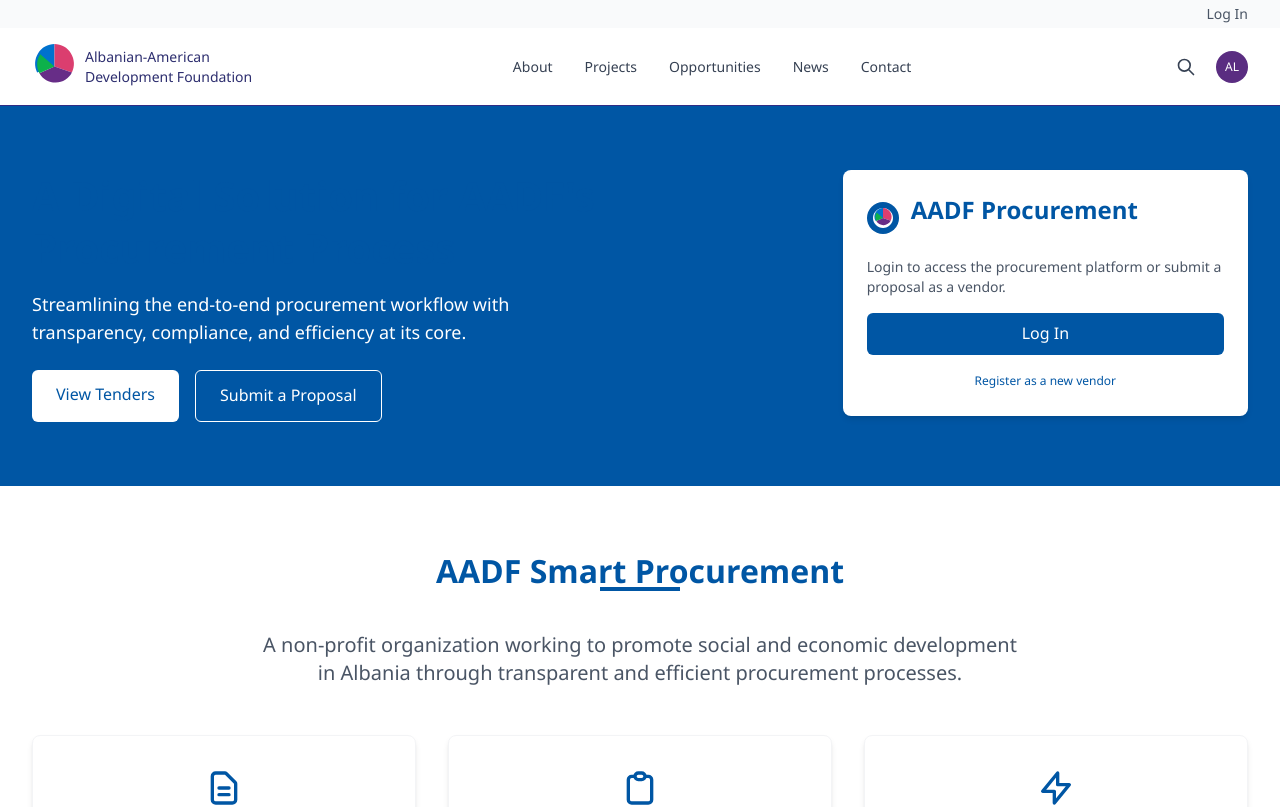
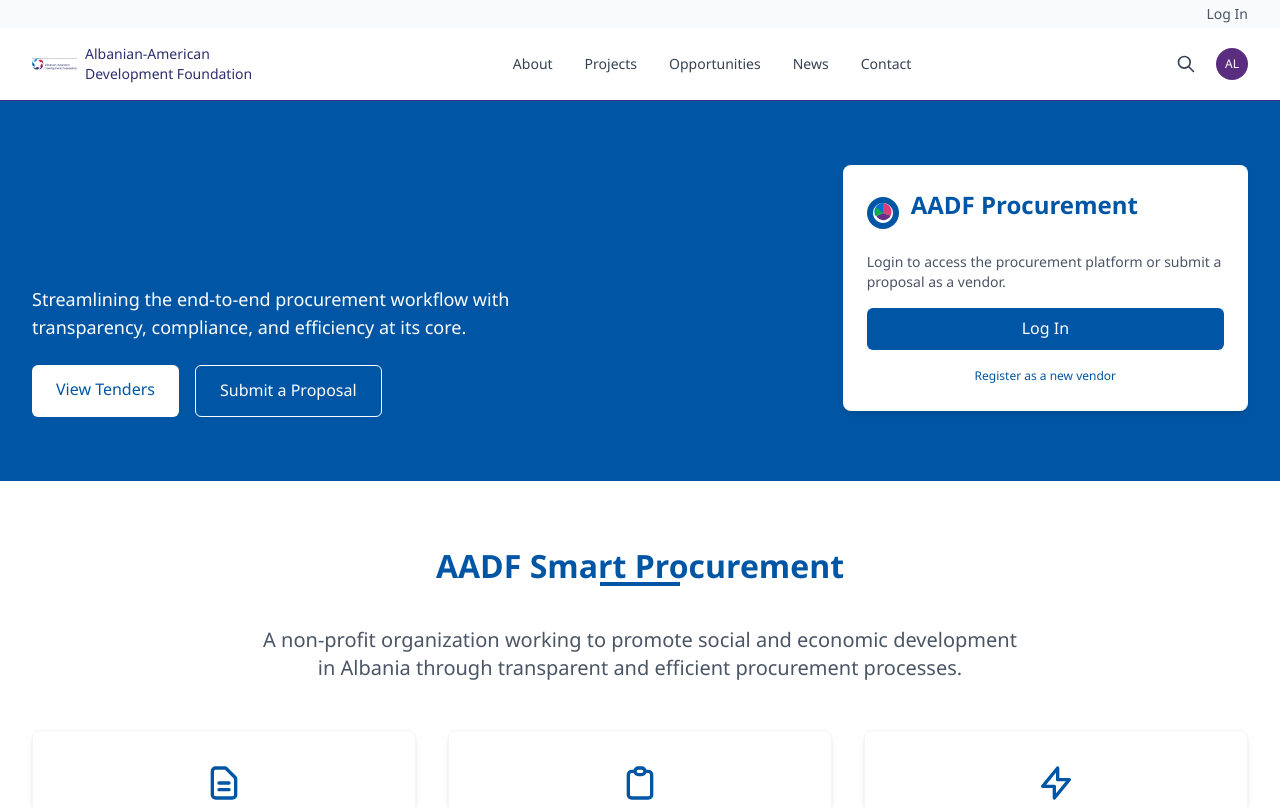
Before and after one commit to gasolineeater/hackathon1_aadf, a Next.js app in the folder procurement-platform/: page / in a window 1280 px wide. Shown: the top 807 px of the page. Built offline with nearby package versions, Linux system fonts and the light colour scheme.

Commit message:
Add: Update logo display with transparent background and configure favicon

```diff
--- a/procurement-platform/src/app/components/AnimatedFooter.tsx
+++ b/procurement-platform/src/app/components/AnimatedFooter.tsx
@@ -2,6 +2,7 @@
 
 import Link from 'next/link';
 import { motion } from 'framer-motion';
+import Image from 'next/image';
 
 export default function AnimatedFooter() {
   const fadeInUpVariants = {
@@ -109,8 +110,14 @@
             variants={fadeInUpVariants}
           >
             <div className="flex items-center space-x-2 mb-4">
-              <div className="w-10 h-10 bg-white rounded-full flex items-center justify-center text-[#0056a4] font-bold">
-                A
+              <div className="w-10 h-10 bg-white rounded-full flex items-center justify-center">
+                <Image
+                  src="/images/aadf-logo.png"
+                  alt="AADF Logo"
+                  width={40}
+                  height={40}
+                  className="rounded-full"
+                />
               </div>
               <span className="text-xl font-bold text-white">
                 AADF
--- a/procurement-platform/src/app/components/AnimatedNavbar.tsx
+++ b/procurement-platform/src/app/components/AnimatedNavbar.tsx
@@ -97,19 +97,13 @@
             <Link href="/" className="flex items-center">
               <div className="flex items-center">
                 <div className="mr-2">
-                  <svg width="45" height="45" viewBox="0 0 45 45" fill="none" xmlns="http://www.w3.org/2000/svg">
-                    <path d="M22.5 0C10.0736 0 0 10.0736 0 22.5C0 34.9264 10.0736 45 22.5 45C34.9264 45 45 34.9264 45 22.5C45 10.0736 34.9264 0 22.5 0Z" fill="white"/>
-                    <path d="M22.5 3.75C12.1447 3.75 3.75 12.1447 3.75 22.5C3.75 32.8553 12.1447 41.25 22.5 41.25C32.8553 41.25 41.25 32.8553 41.25 22.5C41.25 12.1447 32.8553 3.75 22.5 3.75Z" fill="white"/>
-                    <path d="M22.5 7.5C14.2157 7.5 7.5 14.2157 7.5 22.5C7.5 30.7843 14.2157 37.5 22.5 37.5C30.7843 37.5 37.5 30.7843 37.5 22.5C37.5 14.2157 30.7843 7.5 22.5 7.5Z" fill="white"/>
-                    <path d="M22.5 11.25C16.2868 11.25 11.25 16.2868 11.25 22.5C11.25 28.7132 16.2868 33.75 22.5 33.75C28.7132 33.75 33.75 28.7132 33.75 22.5C33.75 16.2868 28.7132 11.25 22.5 11.25Z" fill="white"/>
-                    <path d="M22.5 15C18.3579 15 15 18.3579 15 22.5C15 26.6421 18.3579 30 22.5 30C26.6421 30 30 26.6421 30 22.5C30 18.3579 26.6421 15 22.5 15Z" fill="white"/>
-                    <path d="M22.5 18.75C20.4289 18.75 18.75 20.4289 18.75 22.5C18.75 24.5711 20.4289 26.25 22.5 26.25C24.5711 26.25 26.25 24.5711 26.25 22.5C26.25 20.4289 24.5711 18.75 22.5 18.75Z" fill="white"/>
-                    <path d="M22.5 22.5C22.5 22.5 22.5 22.5 22.5 22.5C22.5 22.5 22.5 22.5 22.5 22.5Z" fill="white"/>
-                    <path d="M22.5 0C19.1842 0 15.9366 0.879735 13.0554 2.53237C10.1742 4.18501 7.7519 6.55032 6.00962 9.40061C4.26734 12.2509 3.26696 15.4913 3.1084 18.8354C2.94983 22.1795 3.63783 25.5005 5.11286 28.4662L22.5 22.5L22.5 0Z" fill="#0072CE"/>
-                    <path d="M22.5 0C25.8158 0 29.0634 0.879735 31.9446 2.53237C34.8258 4.18501 37.2481 6.55032 38.9904 9.40061C40.7327 12.2509 41.733 15.4913 41.8916 18.8354C42.0502 22.1795 41.3622 25.5005 39.8871 28.4662L22.5 22.5L22.5 0Z" fill="#DB3E6F"/>
-                    <path d="M39.8871 28.4662C38.4121 31.4319 36.1324 33.9358 33.3031 35.7134C30.4738 37.4909 27.1926 38.4699 23.8406 38.5457C20.4886 38.6215 17.1663 37.7913 14.2611 36.1382C11.3558 34.4851 8.9696 32.0848 7.37134 29.1848L22.5 22.5L39.8871 28.4662Z" fill="#672D87"/>
-                    <path d="M7.37135 29.1848C5.77309 26.2848 5.00291 22.9566 5.1488 19.6066C5.29469 16.2566 6.35078 13.0275 8.20991 10.2731L22.5 22.5L7.37135 29.1848Z" fill="#0DB14B"/>
-                  </svg>
+                  <Image
+                    src="/images/aadf-logo.png"
+                    alt="AADF Logo"
+                    width={45}
+                    height={45}
+                    style={{ objectFit: 'contain' }}
+                  />
                 </div>
                 <div>
                   <div className="text-[#2D2E6F] text-sm font-medium">Albanian-American</div>
@@ -133,7 +127,7 @@
                 { href: '/opportunities', label: 'Opportunities' },
                 { href: '/news', label: 'News' },
                 { href: '/contact', label: 'Contact' }
-              ].map((link, i) => (
+              ].map((link) => (
                 <motion.div key={link.href} variants={itemVariants}>
                   <Link
                     href={link.href}
--- a/procurement-platform/src/app/components/Navbar.tsx
+++ b/procurement-platform/src/app/components/Navbar.tsx
@@ -20,19 +20,13 @@
           <Link href="/" className="flex items-center">
             <div className="flex items-center">
               <div className="mr-2">
-                <svg width="45" height="45" viewBox="0 0 45 45" fill="none" xmlns="http://www.w3.org/2000/svg">
-                  <path d="M22.5 0C10.0736 0 0 10.0736 0 22.5C0 34.9264 10.0736 45 22.5 45C34.9264 45 45 34.9264 45 22.5C45 10.0736 34.9264 0 22.5 0Z" fill="white"/>
-                  <path d="M22.5 3.75C12.1447 3.75 3.75 12.1447 3.75 22.5C3.75 32.8553 12.1447 41.25 22.5 41.25C32.8553 41.25 41.25 32.8553 41.25 22.5C41.25 12.1447 32.8553 3.75 22.5 3.75Z" fill="white"/>
-                  <path d="M22.5 7.5C14.2157 7.5 7.5 14.2157 7.5 22.5C7.5 30.7843 14.2157 37.5 22.5 37.5C30.7843 37.5 37.5 30.7843 37.5 22.5C37.5 14.2157 30.7843 7.5 22.5 7.5Z" fill="white"/>
-                  <path d="M22.5 11.25C16.2868 11.25 11.25 16.2868 11.25 22.5C11.25 28.7132 16.2868 33.75 22.5 33.75C28.7132 33.75 33.75 28.7132 33.75 22.5C33.75 16.2868 28.7132 11.25 22.5 11.25Z" fill="white"/>
-                  <path d="M22.5 15C18.3579 15 15 18.3579 15 22.5C15 26.6421 18.3579 30 22.5 30C26.6421 30 30 26.6421 30 22.5C30 18.3579 26.6421 15 22.5 15Z" fill="white"/>
-                  <path d="M22.5 18.75C20.4289 18.75 18.75 20.4289 18.75 22.5C18.75 24.5711 20.4289 26.25 22.5 26.25C24.5711 26.25 26.25 24.5711 26.25 22.5C26.25 20.4289 24.5711 18.75 22.5 18.75Z" fill="white"/>
-                  <path d="M22.5 22.5C22.5 22.5 22.5 22.5 22.5 22.5C22.5 22.5 22.5 22.5 22.5 22.5Z" fill="white"/>
-                  <path d="M22.5 0C19.1842 0 15.9366 0.879735 13.0554 2.53237C10.1742 4.18501 7.7519 6.55032 6.00962 9.40061C4.26734 12.2509 3.26696 15.4913 3.1084 18.8354C2.94983 22.1795 3.63783 25.5005 5.11286 28.4662L22.5 22.5L22.5 0Z" fill="#0072CE"/>
-                  <path d="M22.5 0C25.8158 0 29.0634 0.879735 31.9446 2.53237C34.8258 4.18501 37.2481 6.55032 38.9904 9.40061C40.7327 12.2509 41.733 15.4913 41.8916 18.8354C42.0502 22.1795 41.3622 25.5005 39.8871 28.4662L22.5 22.5L22.5 0Z" fill="#DB3E6F"/>
-                  <path d="M39.8871 28.4662C38.4121 31.4319 36.1324 33.9358 33.3031 35.7134C30.4738 37.4909 27.1926 38.4699 23.8406 38.5457C20.4886 38.6215 17.1663 37.7913 14.2611 36.1382C11.3558 34.4851 8.9696 32.0848 7.37134 29.1848L22.5 22.5L39.8871 28.4662Z" fill="#672D87"/>
-                  <path d="M7.37135 29.1848C5.77309 26.2848 5.00291 22.9566 5.1488 19.6066C5.29469 16.2566 6.35078 13.0275 8.20991 10.2731L22.5 22.5L7.37135 29.1848Z" fill="#0DB14B"/>
-                </svg>
+                <Image
+                  src="/images/aadf-logo.png"
+                  alt="AADF Logo"
+                  width={45}
+                  height={45}
+                  style={{ objectFit: 'contain' }}
+                />
               </div>
               <div>
                 <div className="text-[#2D2E6F] text-sm font-medium">Albanian-American</div>
--- a/procurement-platform/src/app/layout.tsx
+++ b/procurement-platform/src/app/layout.tsx
@@ -18,6 +18,19 @@
 export const metadata: Metadata = {
   title: "AADF Smart Procurement Platform",
   description: "A digital platform for streamlining AADF's procurement process",
+  icons: {
+    icon: [
+      { url: '/favicon/favicon-16x16.png', sizes: '16x16', type: 'image/png' },
+      { url: '/favicon/favicon-32x32.png', sizes: '32x32', type: 'image/png' },
+    ],
+    apple: [
+      { url: '/favicon/apple-touch-icon.png', sizes: '180x180', type: 'image/png' },
+    ],
+    other: [
+      { url: '/favicon/android-chrome-192x192.png', sizes: '192x192', type: 'image/png' },
+      { url: '/favicon/android-chrome-512x512.png', sizes: '512x512', type: 'image/png' },
+    ],
+  },
 };
 
 export default function RootLayout({
```
Also changed, not shown: procurement-platform/public/images/aadf-logo.png (added), procurement-platform/public/images/aadf-logo.svg (deleted).
